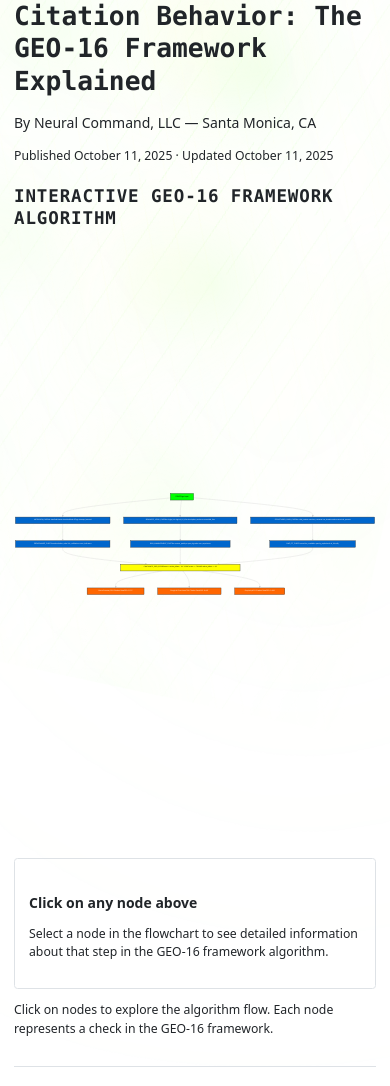
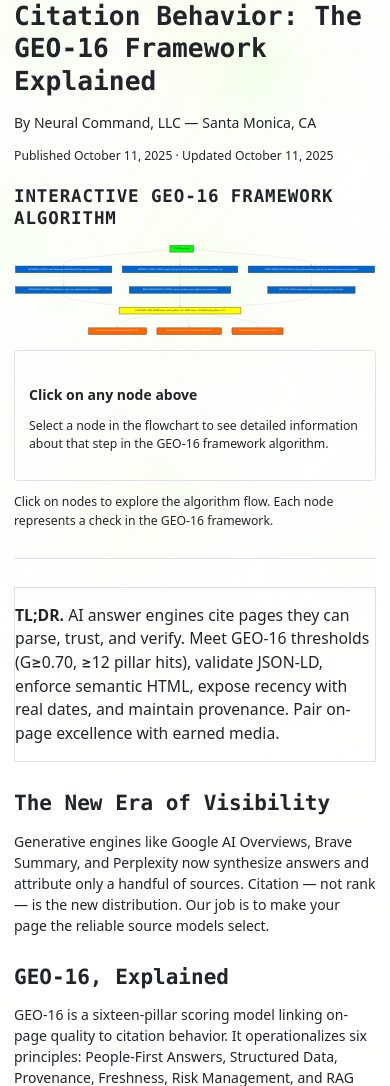
Before and after one commit to malwarescan/AIvisibility, a PHP site: page /insights/geo-16-framework in a window 390 px wide. Shown: the part 323-1409 px from the top of the page. Run offline with PHP 8.4, Linux system fonts and the light colour scheme; some libraries are stand-ins or nearby versions.

Commit message:
Optimize GEO-16 framework for better readability across all screens
- Increase SVG width to 100% and max-width to 1000px for better content utilization
- Enable useMaxWidth: true for responsive behavior
- Reduce nodeSpacing to 60 and rankSpacing to 80 for tighter layout
- Update responsive breakpoints to use 100% width on all screen sizes
- Improve font sizes: 14px on tablets, 12px on mobile for better legibility
- Remove excessive spacing around content while maintaining readability

```diff
--- a/pages/insights/geo-16-framework.php
+++ b/pages/insights/geo-16-framework.php
@@ -229,10 +229,9 @@ $GLOBALS['serviceSchemas'] = $serviceSchemas;
   align-items: center;
 }
 .mermaid svg {
-  width: 80% !important;
-  max-width: 800px !important;
+  width: 100% !important;
+  max-width: 1000px !important;
   height: auto !important;
-  min-height: 600px !important;
   overflow: visible !important;
   margin: 0 auto;
 }
@@ -251,22 +250,22 @@ $GLOBALS['serviceSchemas'] = $serviceSchemas;
 /* Responsive sizing */
 @media (max-width: 1024px) {
   .mermaid svg {
-    width: 90% !important;
-    max-width: 700px !important;
+    width: 100% !important;
+    max-width: 100% !important;
   }
 }
 @media (max-width: 768px) {
   .mermaid svg {
-    width: 95% !important;
-    max-width: 600px !important;
-    font-size: 12px !important;
+    width: 100% !important;
+    max-width: 100% !important;
+    font-size: 14px !important;
   }
 }
 @media (max-width: 480px) {
   .mermaid svg {
     width: 100% !important;
-    max-width: 400px !important;
-    font-size: 10px !important;
+    max-width: 100% !important;
+    font-size: 12px !important;
   }
 }
 </style>
@@ -280,11 +279,11 @@ document.addEventListener('DOMContentLoaded', function() {
     startOnLoad: false, // We'll render manually
     theme: 'dark',
     flowchart: {
-      useMaxWidth: false,
+      useMaxWidth: true,
       htmlLabels: true,
       curve: 'basis',
-      nodeSpacing: 80,
-      rankSpacing: 100
+      nodeSpacing: 60,
+      rankSpacing: 80
     },
     securityLevel: 'loose',
     maxTextSize: 20000,
```
